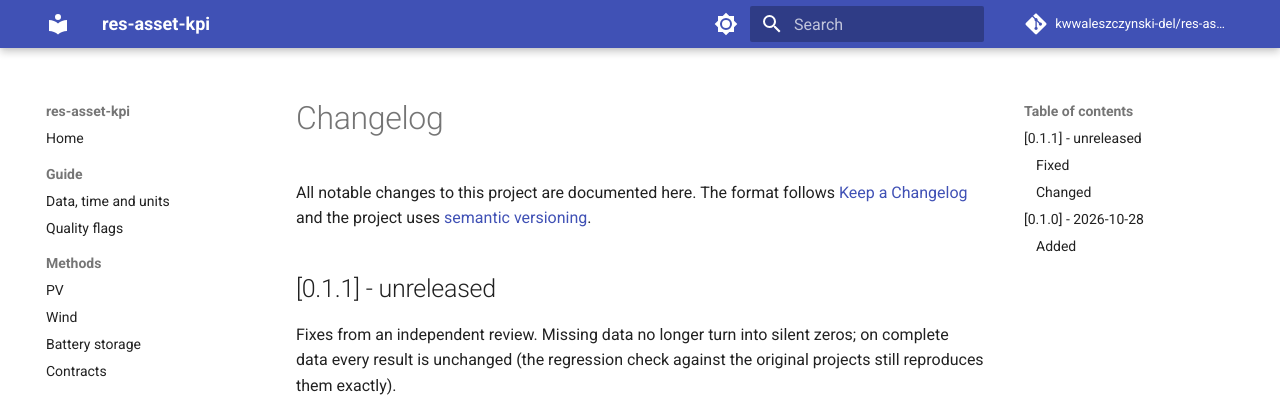
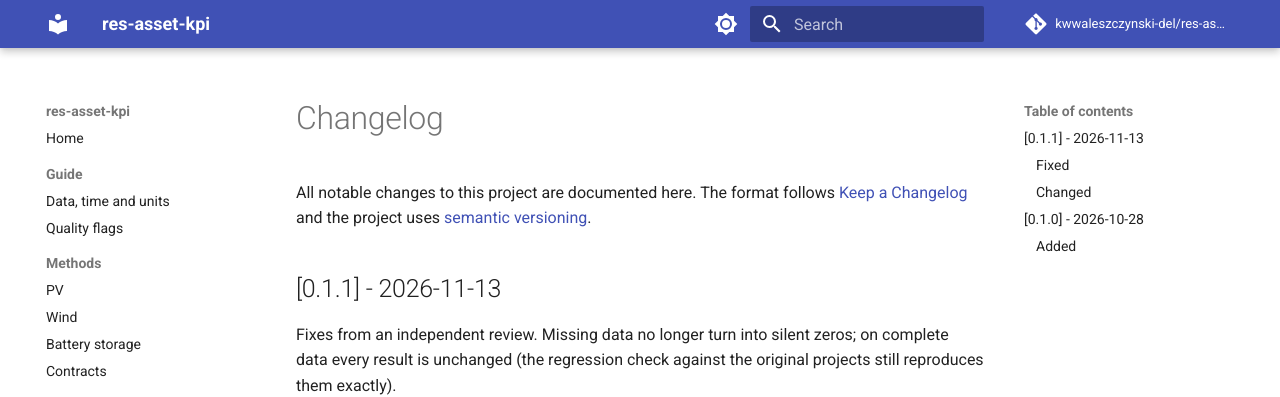
Before and after one commit to kwwaleszczynski-del/res-asset-kpi, an MkDocs documentation site: the page built from docs/changelog.md, in a window 1280 px wide and 900 px high. Shown: the top 397 px of the window. Built offline with MkDocs 1.6.1 and Material for MkDocs 9.7.7, drawn with Linux system fonts in a browser that asks for light colours; comment, search, counter and statistics services are not loaded.

Commit message:
Release metadata of 0.1.1: citation version and date, changelog date

```diff
--- a/CHANGELOG.md
+++ b/CHANGELOG.md
@@ -4,7 +4,7 @@ All notable changes to this project are documented here. The format follows
 [Keep a Changelog](https://keepachangelog.com/en/1.1.0/) and the project uses
 [semantic versioning](https://semver.org/).
 
-## [0.1.1] - unreleased
+## [0.1.1] - 2026-11-13
 
 Fixes from an independent review. Missing data no longer turn into silent zeros; on complete data every result is
 unchanged (the regression check against the original projects still reproduces them exactly).
```
Also changed, not shown: docs/citing.md (+1 -1 lines), 1 other file.
